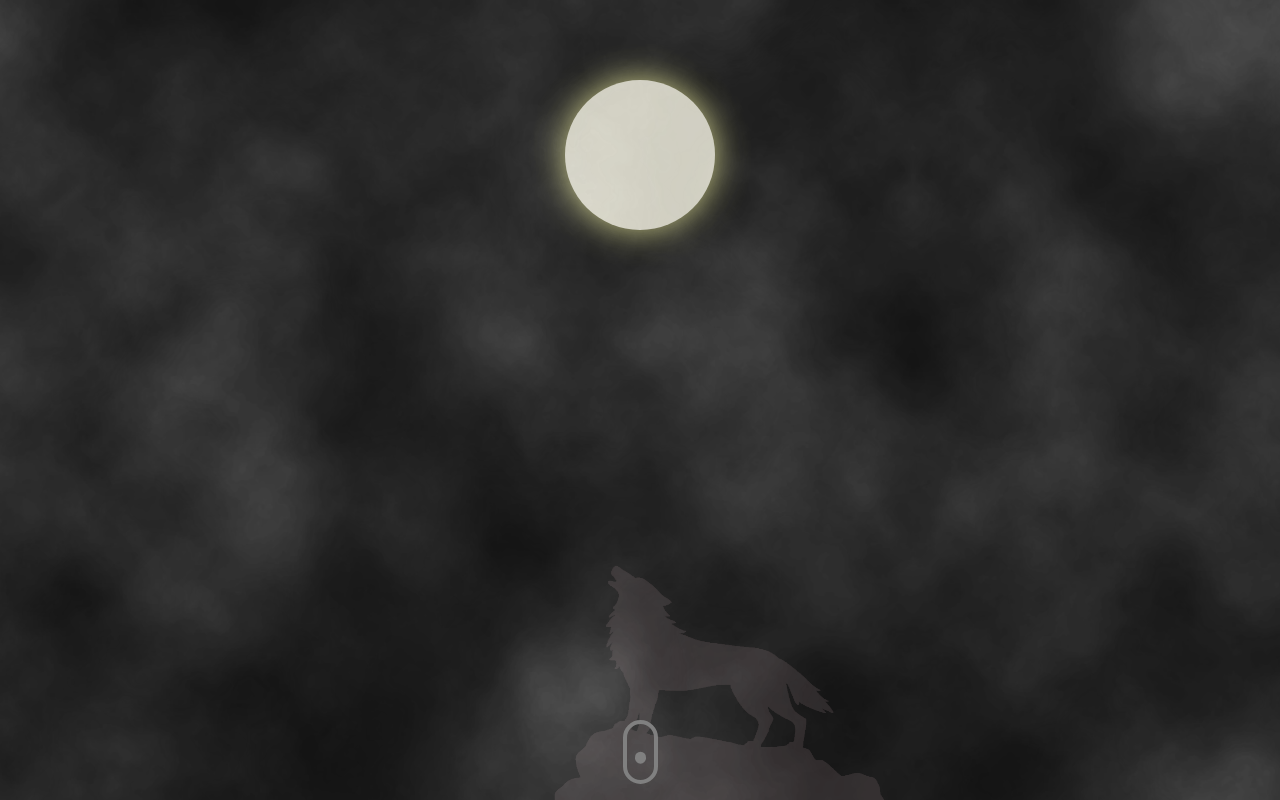
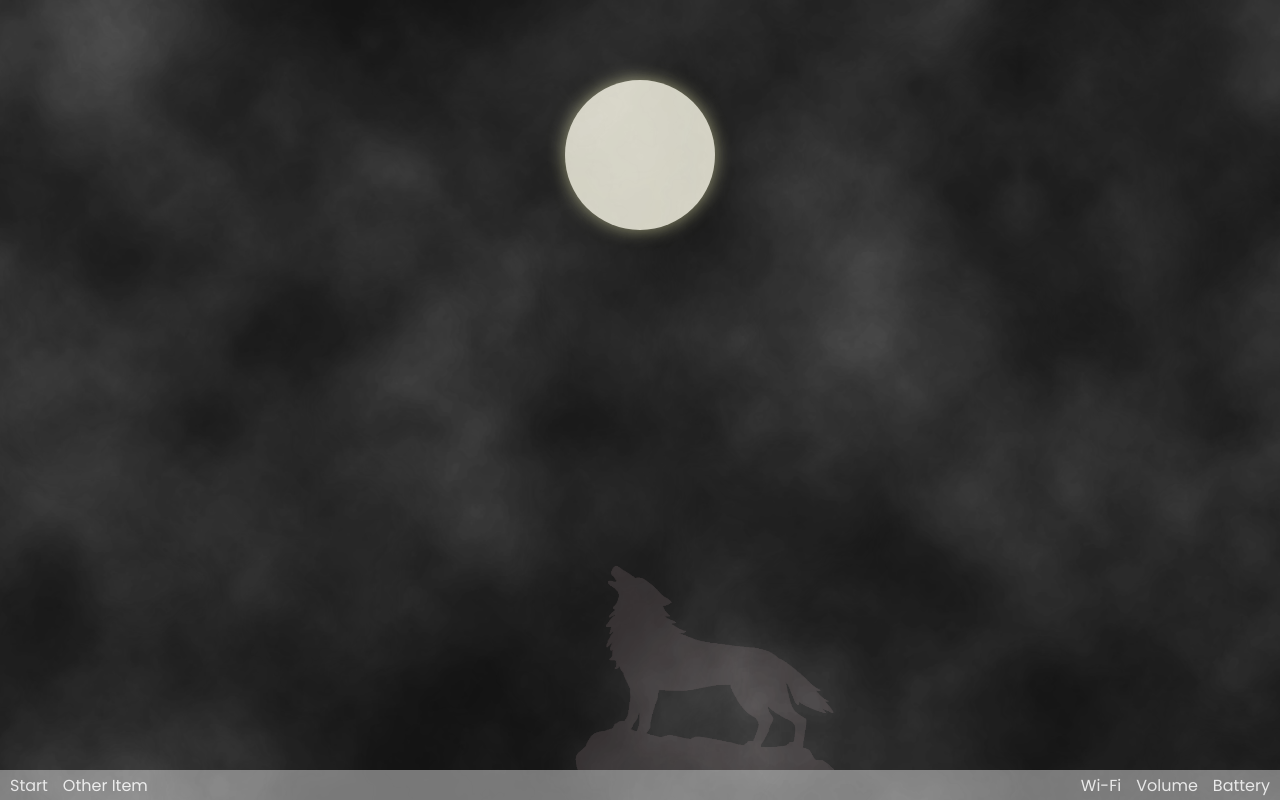
Before and after one commit to TharusanV/Portfolio, a React (Vite) app: page /computer in a window 1280 px wide. Built offline with nearby package versions, Linux system fonts and the light colour scheme.

Commit message:
Starting desktop

```diff
--- a/src/components/Computer.jsx
+++ b/src/components/Computer.jsx
@@ -4,11 +4,14 @@ import { motion } from "framer-motion";
 
 import '../stylesheets/computerStyle.css'
 import Hero from './Hero';
+import Taskbar from './Taskbar';
 
 const Computer = () => {
   return (
     <section className='computer'>
       <Hero/>
+
+      <Taskbar/>
     </section>
   )
 }
--- a/src/components/Hero.jsx
+++ b/src/components/Hero.jsx
@@ -41,26 +41,6 @@ const Hero = () => {
         />
       </div>
 
-      <div className='downIcon-container'>
-        <a href='#about'>
-          <div className='downIcon-oval'>
-            <motion.div
-              animate={{
-                y: [0, 24, 0],
-              }}
-              transition={{
-                duration: 1.5,
-                repeat: Infinity,
-                repeatType: "loop",
-              }}
-              style={{width: "0.75rem", height: "0.75rem", borderRadius: "9999px", backgroundColor: 'grey'}}
-            />
-          </div>
-        </a>
-      </div>
-
-
-
     </>
   )
 }
--- /dev/null
+++ b/src/components/Taskbar.jsx
@@ -0,0 +1,25 @@
+import React from 'react'
+import { motion } from "framer-motion";
+
+import '../stylesheets/taskbarStyle.css'
+
+const Taskbar = () => {
+  return (
+    <section className='taskbar'>
+      <div className='farLeft-side-container'>
+        <span>Start</span>
+        <span>Other Item</span>
+      </div>
+
+      <div className='farRight-side-container'>
+        <span>Wi-Fi</span>
+        <span>Volume</span>
+        <span>Battery</span>
+      </div>
+
+
+    </section>
+  )
+}
+
+export default Taskbar
--- a/src/components/Terminal.jsx
+++ b/src/components/Terminal.jsx
@@ -90,11 +90,11 @@ const Terminal = () => {
       if (inputValue.trim() !== '') {
         if (inputValue === "help") {
           const message7 = `Available commands:
-          start           access GUI
-          reboot          restart the site
+                            ---------------start     -      access GUI
+                            ---------------reboot    -     restart the site
           `;
 
-          if(history.length == 0){
+          if(history.length === 0){
             setHistory((prevHistory) => [...prevHistory, `${message7}`]);
           }
           else{
--- /dev/null
+++ b/src/stylesheets/taskbarStyle.css
@@ -0,0 +1,30 @@
+/* taskbarStyle.css */
+.taskbar {
+  display: flex;
+  justify-content: space-between;
+  align-items: center;
+  background-color: grey; /* Taskbar color */
+  width: 100%;
+  height: 30px;
+
+  position: absolute;
+  bottom: 0;
+  padding: 0 10px;
+}
+
+.farLeft-side-container, .farRight-side-container {
+  display: flex;
+  justify-content: flex-start;
+  align-items: center;
+  gap: 15px;
+}
+
+.farLeft-side-container {
+
+}
+
+.farRight-side-container {
+  justify-content: flex-end;
+
+
+}
--- a/src/stylesheets/terminalStyle.css
+++ b/src/stylesheets/terminalStyle.css
@@ -8,7 +8,7 @@
 
 .terminal-intro-text {
   font-family: "Fira Code", "Consolas", "Courier New", monospace;
-  font-size: 16px;
+  font-size: 12px;
   color: #ff2f00; /* Classic green terminal text */
   padding-left: 15px;
   line-height: 1.75rem;
@@ -18,7 +18,7 @@
 
 .terminal-lines-text {
   font-family: "Fira Code", "Consolas", "Courier New", monospace;
-  font-size: 16px;
+  font-size: 12px;
   color: #ff2f00;
   padding-left: 15px;
   line-height: 1.1rem;
@@ -36,14 +36,14 @@
   align-items: center; /* Vertically align the text and input */
   flex-wrap: wrap; /* Allow items to wrap onto a new line */
   font-family: "Fira Code", "Consolas", "Courier New", monospace;
-  font-size: 16px;
+  font-size: 12px;
   color: #ff2f00;
   padding-left: 15px;
 }
 
 .terminal-writing-container input {
   font-family: "Fira Code", "Consolas", "Courier New", monospace;
-  font-size: 16px;
+  font-size: 12px;
   color: #ff2f00;
   border: none;
   outline: none;
```
